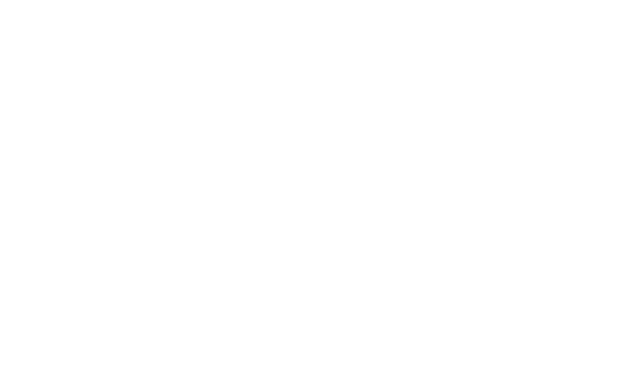
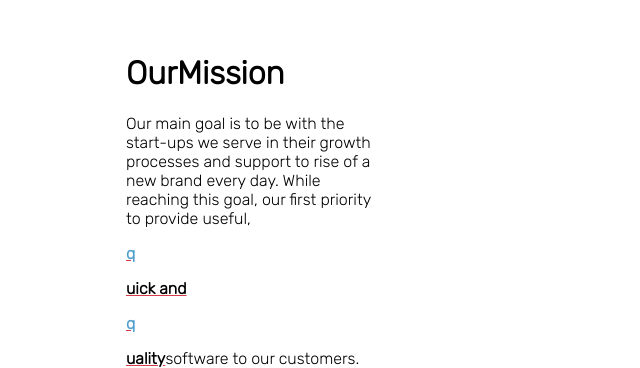
Before and after one commit to fatihkabay/qandq-project, a React (Create React App) app: page / in a window 1280 px wide. Shown: the part 1703-2071 px from the top of the page, without its empty margins (0-640 px from the left). Before the commit the page ends 1736 px from the top, so only its background shows below. Built offline with nearby package versions, Linux system fonts and the light colour scheme.

Commit message:
some issues fixed

```diff
--- a/src/App.tsx
+++ b/src/App.tsx
@@ -1,8 +1,10 @@
 import "./App.css";
 import DefaultLayout from "./layouts/DefaultLayout";
 import Contact from "./pages/Contact";
+
 import Promotion from "./pages/Promotion";
 import Home from "./pages/Home";
+import OurMission from "./pages/OurMission";
 
 function App() {
   return (
@@ -10,6 +12,7 @@
       <DefaultLayout>
         <Home />
         <Promotion />
+        <OurMission />
       </DefaultLayout>
     </div>
   );
--- a/src/pages/OurMission/index.tsx
+++ b/src/pages/OurMission/index.tsx
@@ -2,12 +2,23 @@
 
 const OurMission = () => {
   return (
-    <div>
-    <h1>OurMission</h1>
-    <p>Our main goal is to be with the start-ups we serve in their growth processes and support to rise of a new brand every day. While reaching this goal, our first priority to provide useful, quick and quality software to our customers.
-</p>
+    <div className="mission-page">
+        <div className="left-side">
+      <h1>OurMission</h1>
+      <p className="text-container">
+        Our main goal is to be with the start-ups we serve in their growth
+        processes and support to rise of a new brand every day. While reaching
+        this goal, our first priority to provide useful,
+        <strong>
+          <u className="underline">
+            <p style={{color: "#509ECD"}}>q</p>uick and <p style={{color: "#509ECD"}}>q</p>uality
+          </u>
+        </strong>
+        software to our customers.
+      </p>
+      </div>
     </div>
-  )
-}
+  );
+};
 
-export default OurMission
+export default OurMission;
--- /dev/null
+++ b/src/pages/OurMission/ourMission.css
@@ -0,0 +1,8 @@
+.mission-page {
+    width: 387px;
+    height: 120px;
+}
+
+.left-side {
+    margin-left: 126px;
+}
```
